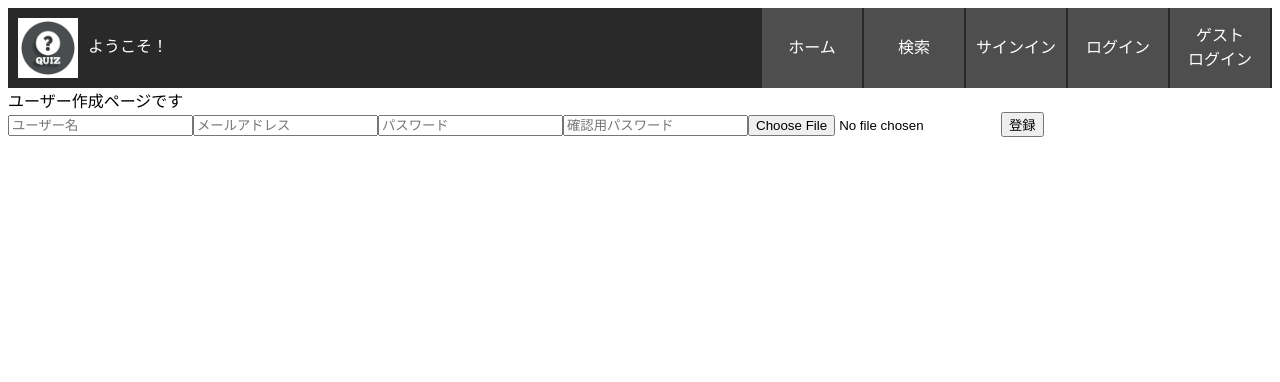
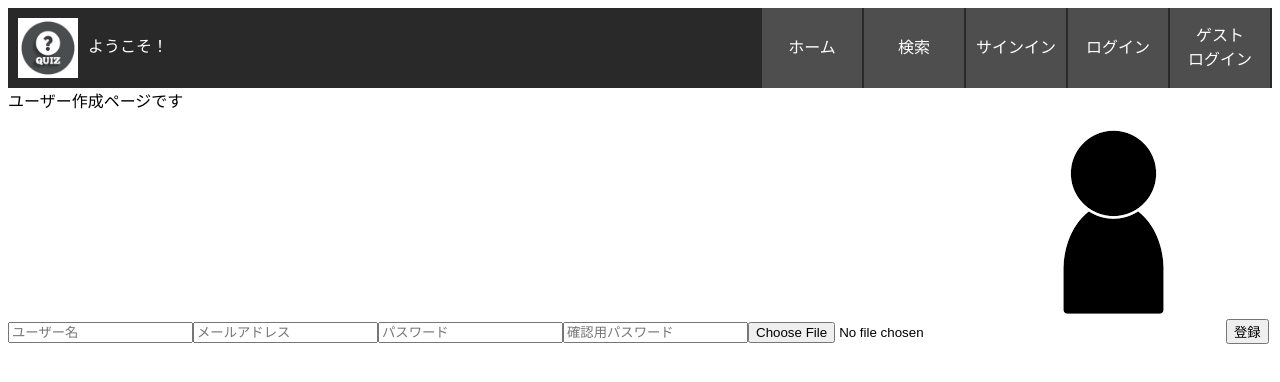
Before and after one commit to amatoosan/portfolio_app, a React (Create React App) app in the folder front/react-front/: page /signup in a window 1280 px wide. Shown: the top 382 px of the page. Built offline with nearby package versions, Linux system fonts and the light colour scheme; no server answers.

Commit message:
ユーザー作成時の画像プレビュー機能実装 (#7)

```diff
--- a/front/react-front/src/containers/users/Creates.jsx
+++ b/front/react-front/src/containers/users/Creates.jsx
@@ -1,6 +1,8 @@
 import React, { Fragment, useReducer, useState } from 'react';
 import axios from 'axios';
 import history from '../../history'
+
+import DefaultImage from '../../images/images.png'
 
 // reducers
 import {
@@ -18,7 +20,7 @@ export const Creates = ({isLoggedIn}) => {
   const [email, setEmail] = useState("")
   const [password, setPassword] = useState("")
   const [passwordConfirmation, setPasswordConfirmation] = useState("")
-  const [image, setImage] = useState([])
+  const [image, setImage] = useState(null)
 
   const [state, dispatch] = useReducer(loginReducer, loginInitialState)
 
@@ -53,7 +55,7 @@ export const Creates = ({isLoggedIn}) => {
     const createObjectURL = (window.URL || window.webkitURL).createObjectURL || window.createObjectURL
     const files = event.target.files
     const image_url = createObjectURL(files[0])
-    setImage({image: image_url})
+    setImage(image_url)
   }
 
   return (
@@ -94,6 +96,11 @@ export const Creates = ({isLoggedIn}) => {
           placeholder="画像"
           onChange={(event) => {handleChangeFile(event)}}
         />
+        {image ? (
+          <img src={image}/>
+        ) : (
+          <img src={DefaultImage}/>
+        )}
         <button type="submit">登録</button>
       </form>
     </Fragment>
```
Also changed, not shown: front/react-front/src/images/images.png (added).
